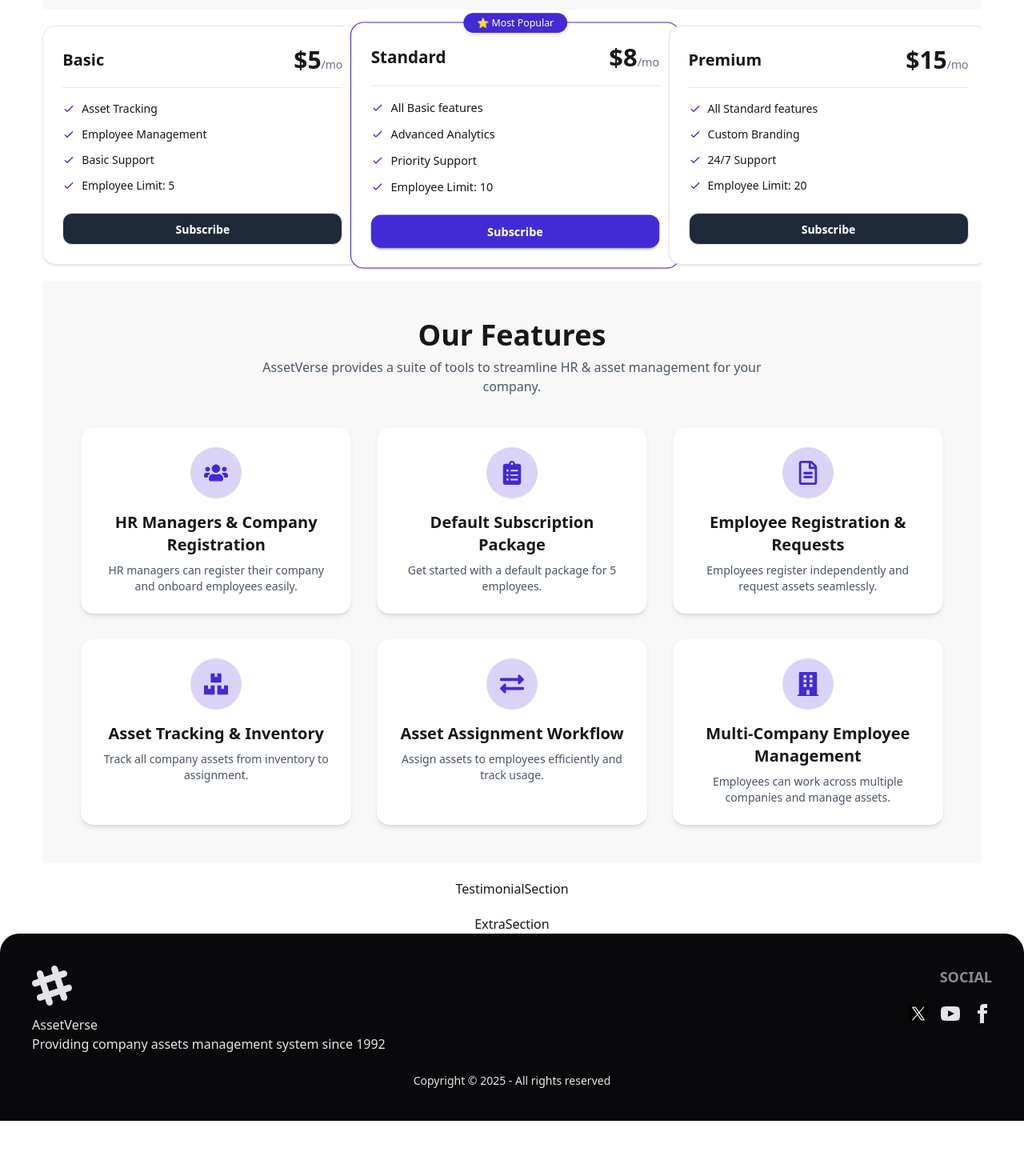
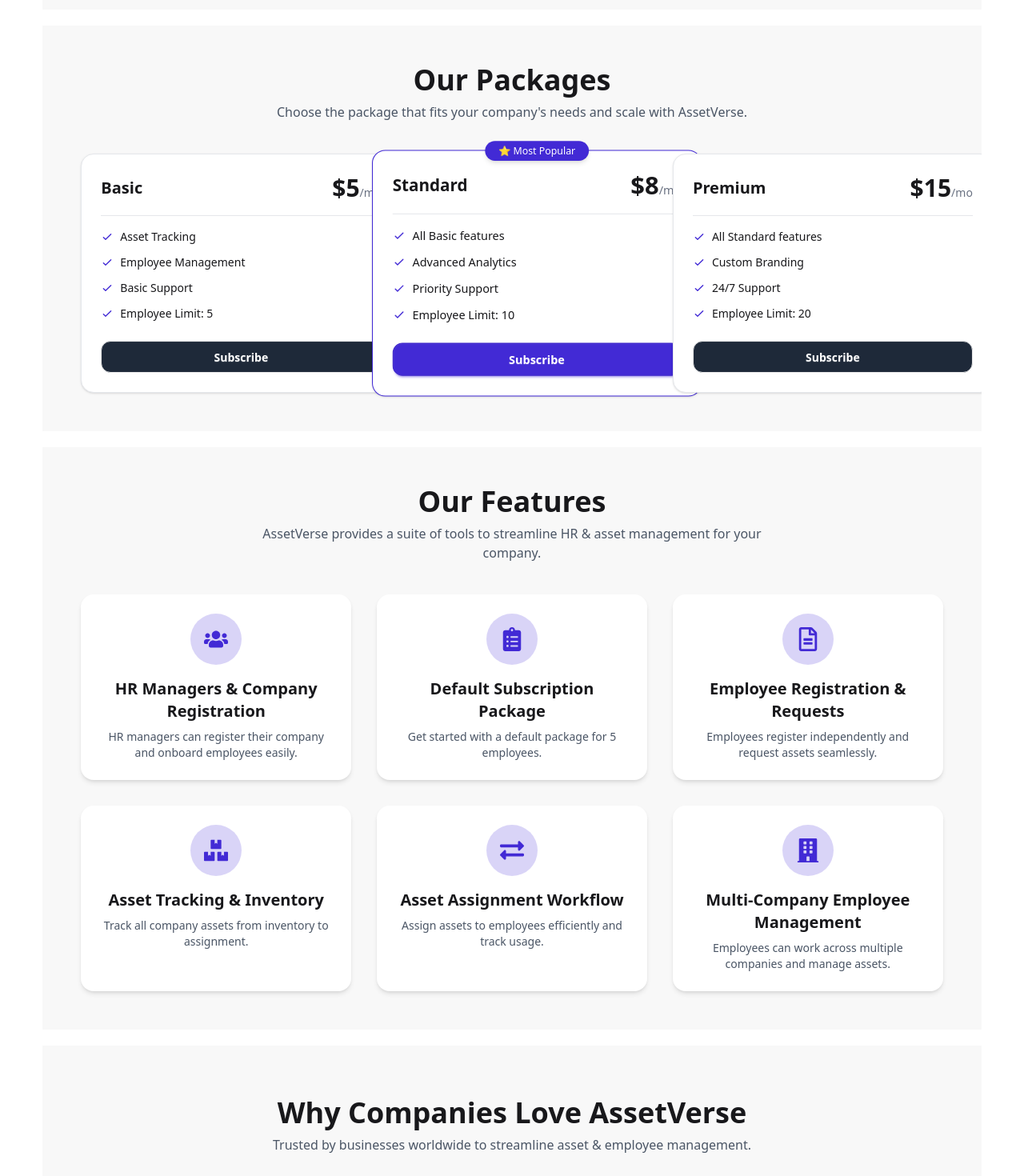
Before and after one commit to alvy00/ph-assetverse-client-a11, a React (Vite) app: page / in a window 1280 px wide. Shown: the part 1320-2790 px from the top of the page at 80% size. Before the commit the page ends 2721 px from the top, so only its background shows below. Built offline with nearby package versions, Linux system fonts and the light colour scheme.

Commit message:
Testimonials section done

```diff
--- a/src/components/PackageSection/PackageSection.jsx
+++ b/src/components/PackageSection/PackageSection.jsx
@@ -30,7 +30,16 @@
 
 const PackageSection = () => {
     return (
-        <div className="grid grid-cols-1 md:grid-cols-2 lg:grid-cols-3 w-full h-full gap-7 md:gap-0">
+        <section className="py-12 bg-base-200 mx-auto w-full">
+            <div className="text-center mb-10">
+                <h2 className="text-3xl md:text-4xl font-bold">Our Packages</h2>
+                <p className="text-gray-600 mt-2 max-w-2xl mx-auto">
+                    Choose the package that fits your company's needs and scale
+                    with AssetVerse.
+                </p>
+            </div>
+
+            <div className="grid grid-cols-1 md:grid-cols-2 lg:grid-cols-3 gap-8 px-6 md:px-12">
                 {packages.map((pack) => (
                     <Package
                         key={pack.name}
@@ -42,6 +51,7 @@
                     />
                 ))}
             </div>
+        </section>
     );
 };
 
--- /dev/null
+++ b/src/components/TestimonialSection/TestimonialCard.jsx
@@ -0,0 +1,20 @@
+import { FiUser } from "react-icons/fi";
+
+const TestimonialCard = ({ quote, name, role, Icon }) => {
+    return (
+        <div className="bg-white rounded-2xl shadow-lg p-6 flex flex-col items-center text-center transition-transform transform hover:-translate-y-1 hover:shadow-xl duration-300">
+            <div className="w-16 h-16 flex items-center justify-center bg-primary/20 rounded-full mb-4">
+                {Icon}
+            </div>
+
+            <p className="text-gray-700 italic mb-4">"{quote}"</p>
+
+            <div>
+                <h4 className="font-semibold text-lg">{name}</h4>
+                <p className="text-gray-500 text-sm">{role}</p>
+            </div>
+        </div>
+    );
+};
+
+export default TestimonialCard;
--- a/src/components/TestimonialSection/TestimonialSection.jsx
+++ b/src/components/TestimonialSection/TestimonialSection.jsx
@@ -1,7 +1,78 @@
-import React from "react";
+import { FiUsers, FiBox, FiCheckCircle } from "react-icons/fi";
+import TestimonialCard from "./TestimonialCard";
+
+const testimonials = [
+    {
+        quote: "AssetVerse has revolutionized how we manage our assets. It's super intuitive!",
+        name: "Alice Johnson",
+        role: "HR Manager, TechCorp",
+        Icon: <FiUsers size={32} className="text-primary" />,
+    },
+    {
+        quote: "Tracking laptops, chairs, and other assets has never been easier. Highly recommend!",
+        name: "Bob Smith",
+        role: "Operations Lead, Innovate Inc.",
+        Icon: <FiUsers size={32} className="text-primary" />,
+    },
+];
+
+const stats = [
+    {
+        icon: <FiCheckCircle size={36} className="text-primary" />,
+        value: "150+",
+        label: "Companies Trust Us",
+    },
+    {
+        icon: <FiBox size={36} className="text-primary" />,
+        value: "10,000+",
+        label: "Assets Managed",
+    },
+    {
+        icon: <FiUsers size={36} className="text-primary" />,
+        value: "500+",
+        label: "Employees Onboarded",
+    },
+];
 
 const TestimonialSection = () => {
-    return <div>TestimonialSection</div>;
+    return (
+        <section className="py-16 bg-base-200">
+            {/* Section Header */}
+            <div className="text-center mb-12">
+                <h2 className="text-3xl md:text-4xl font-bold">
+                    Why Companies Love AssetVerse
+                </h2>
+                <p className="text-gray-600 mt-2 max-w-2xl mx-auto">
+                    Trusted by businesses worldwide to streamline asset &
+                    employee management.
+                </p>
+            </div>
+
+            {/* Testimonials */}
+            <div className="grid grid-cols-1 md:grid-cols-2 gap-8 px-6 md:px-12 mb-12">
+                {testimonials.map((t, index) => (
+                    <TestimonialCard
+                        key={index}
+                        quote={t.quote}
+                        name={t.name}
+                        role={t.role}
+                        Icon={t.Icon}
+                    />
+                ))}
+            </div>
+
+            {/* Stats */}
+            <div className="grid grid-cols-1 sm:grid-cols-3 gap-8 text-center px-6 md:px-12">
+                {stats.map((s, index) => (
+                    <div key={index} className="flex flex-col items-center">
+                        <div className="mb-4">{s.icon}</div>
+                        <h3 className="text-3xl font-bold">{s.value}</h3>
+                        <p className="text-gray-600">{s.label}</p>
+                    </div>
+                ))}
+            </div>
+        </section>
+    );
 };
 
 export default TestimonialSection;
```
Lines whose indentation alone changed are shown as unchanged.
